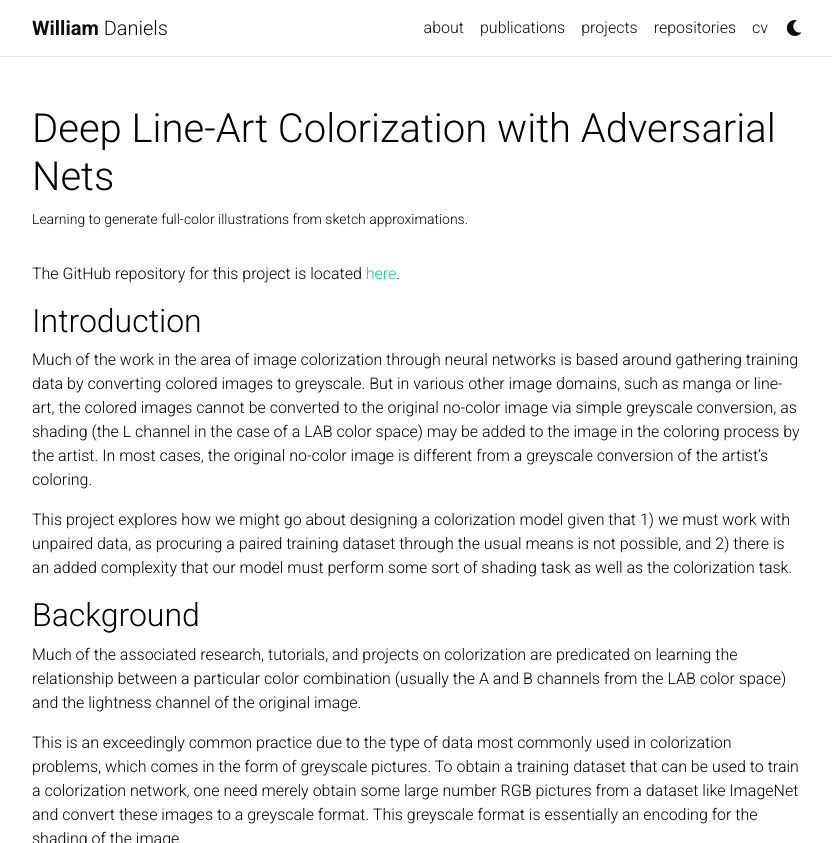
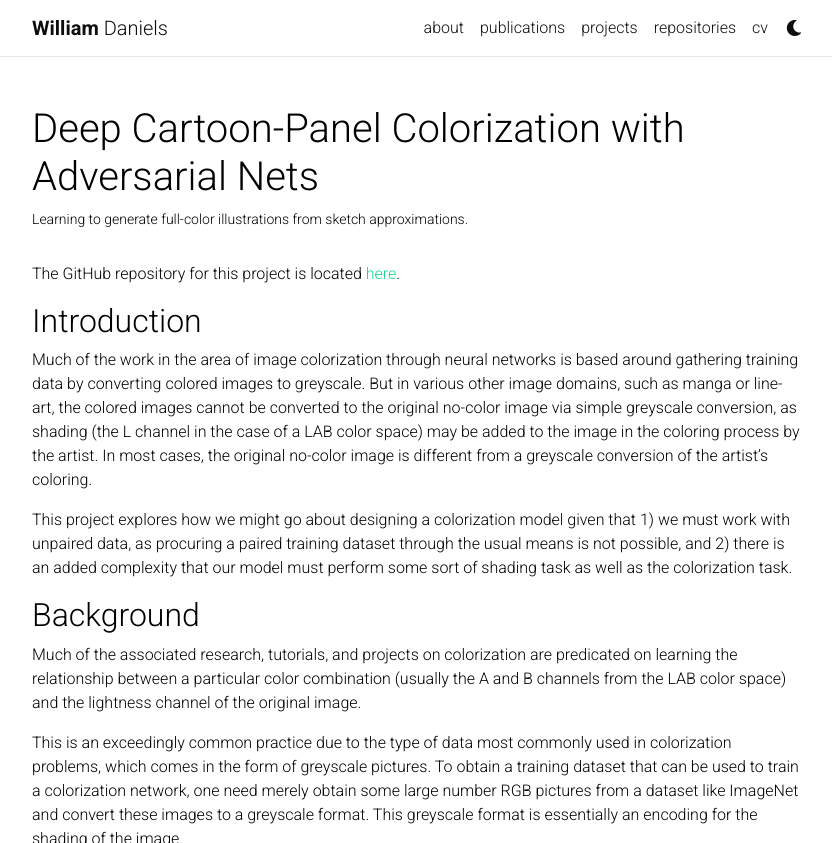
Before and after one commit to WHDaniels/WHDaniels.github.io, a Jekyll site: the page built from _projects/1_project.md, in a window 1280 px wide and 900 px high, cut to the strip 0-843 px from the top of the window. Shown: the whole strip, without its empty margins (223-1055 px from the left). Built offline with Jekyll 4.4.1, drawn with Linux system fonts in a browser that asks for light colours; full-size pictures stand in for the smaller copies a plugin makes; comment, search, counter and statistics services are not loaded; a style sheet for code colours, icons or effects is not loaded.

```diff
--- a/_config.yml
+++ b/_config.yml
@@ -311,7 +311,7 @@ external_links:
 # -----------------------------------------------------------------------------
 
 imagemagick:
-  enabled: true # enables responsive images for your site (recommended, see https://github.com/alshedivat/al-folio/issues/537)
+  enabled: false # enables responsive images for your site (recommended, see https://github.com/alshedivat/al-folio/issues/537)
   widths:
     - 480
     - 800
--- a/_projects/1_project.md
+++ b/_projects/1_project.md
@@ -1,6 +1,6 @@
 ---
 layout: page
-title: Deep Line-Art Colorization with Adversarial Nets
+title: Deep Cartoon-Panel Colorization with Adversarial Nets
 description: Learning to generate full-color illustrations from sketch approximations.
 img: assets/img/proj1.png
 importance: 1
```
Also changed, not shown: _projects/7_project.md (added, +16 -0 lines), assets/img/proj6.png, assets/img/proj7.png (added), 1 other file.
